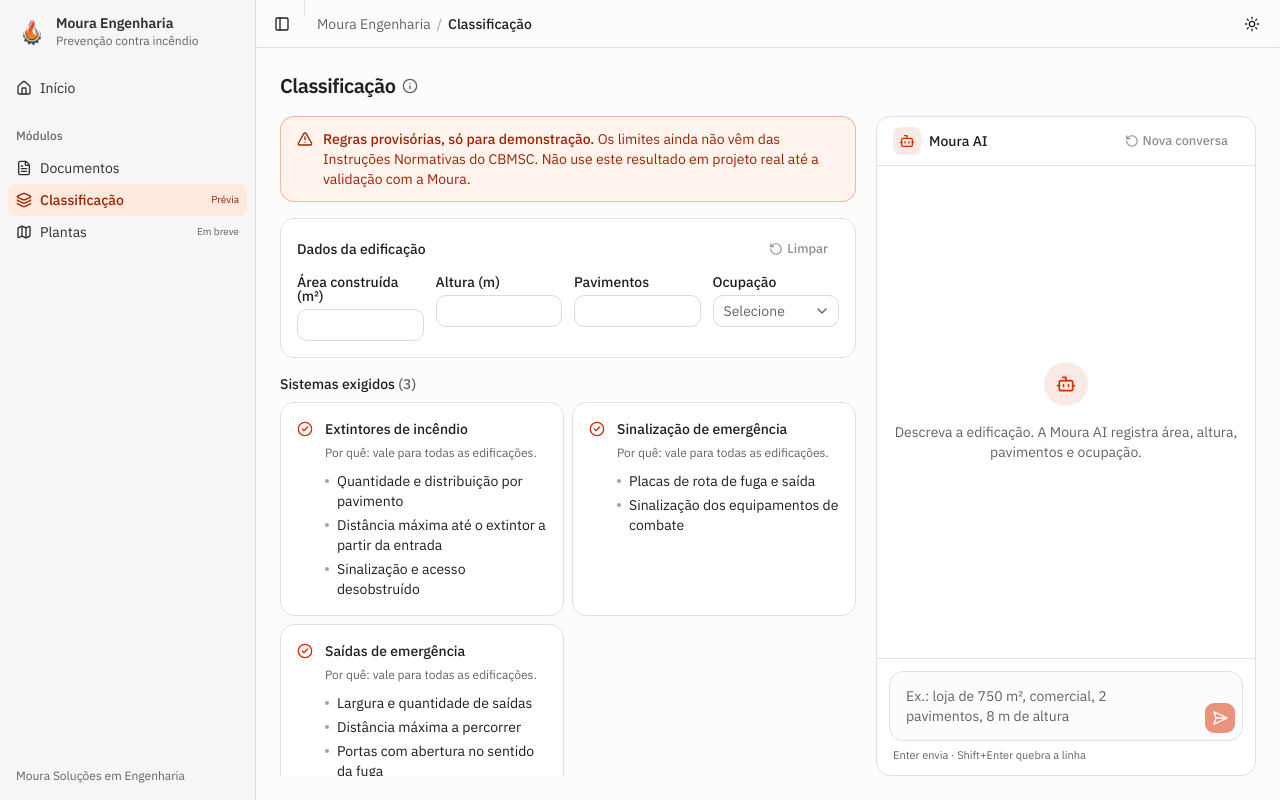
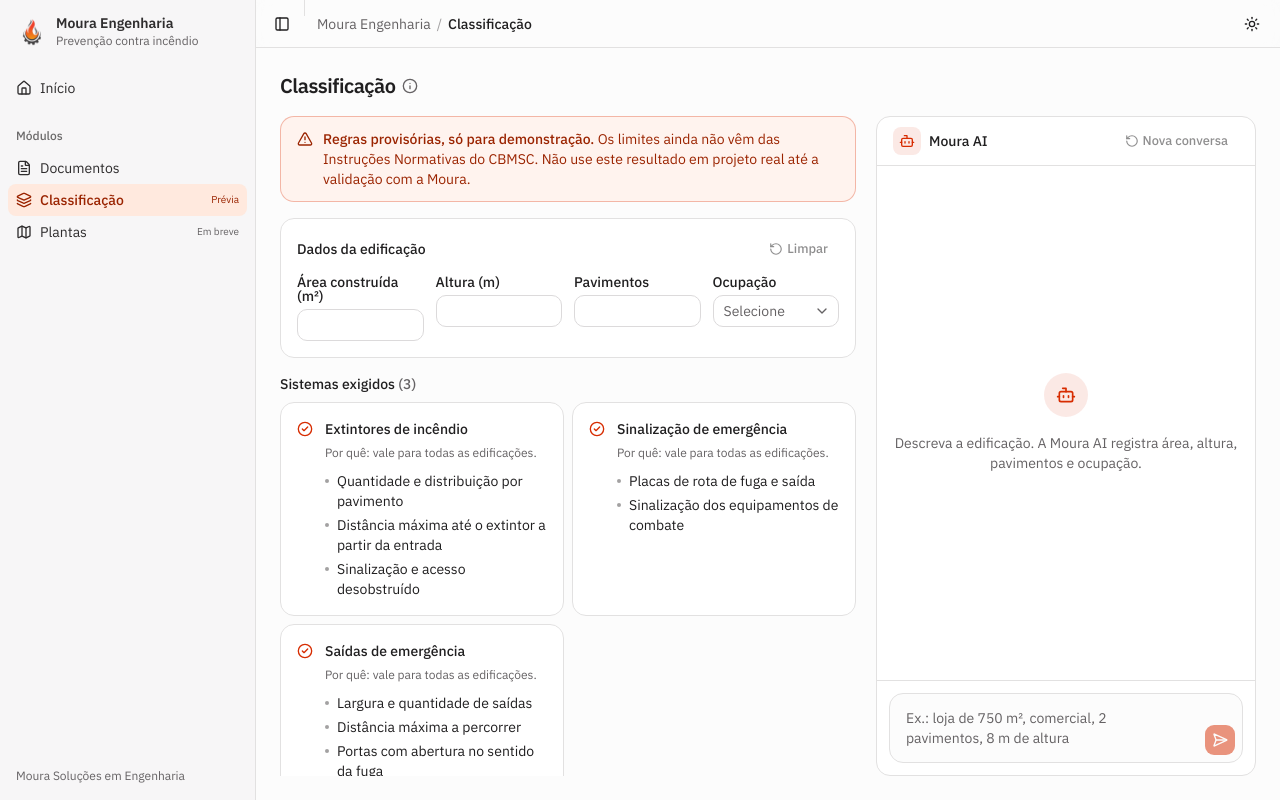
Before and after one commit to tiagoponciano/Moura-AI, a Next.js app in the folder client/: page /classification in a window 1280 px wide. Built offline with nearby package versions, Linux system fonts and the light colour scheme.

Commit message:
style(chat-composer.tsx): move the keyboard hint into the send tooltip

```diff
--- a/client/components/chat/chat-composer.tsx
+++ b/client/components/chat/chat-composer.tsx
@@ -2,6 +2,11 @@ import { Loader2, SendHorizontal } from "lucide-react";
 import type { FormEvent, KeyboardEvent } from "react";
 import { Button } from "@/components/ui/button";
 import { Textarea } from "@/components/ui/textarea";
+import {
+  Tooltip,
+  TooltipContent,
+  TooltipTrigger,
+} from "@/components/ui/tooltip";
 
 type ChatComposerProps = {
   value: string;
@@ -46,18 +51,29 @@ export function ChatComposer({
           rows={2}
           className="max-h-40 min-h-11 resize-none border-0 bg-transparent shadow-none focus-visible:ring-0 dark:bg-transparent"
         />
+        <Tooltip>
+          {/* The wrapper keeps the tooltip working while the button is disabled. */}
+          <TooltipTrigger asChild>
+            <span className="inline-flex">
               <Button
                 type="submit"
                 size="icon"
                 disabled={busy || !value.trim()}
                 aria-label="Enviar"
               >
-          {busy ? <Loader2 className="animate-spin" /> : <SendHorizontal />}
+                {busy ? (
+                  <Loader2 className="animate-spin" />
+                ) : (
+                  <SendHorizontal />
+                )}
               </Button>
+            </span>
+          </TooltipTrigger>
+          <TooltipContent>
+            Enter envia · Shift+Enter quebra a linha
+          </TooltipContent>
+        </Tooltip>
       </div>
-      <p className="mt-1.5 px-1 text-[11px] text-muted-foreground">
-        Enter envia · Shift+Enter quebra a linha
-      </p>
     </form>
   );
 }
```
Lines whose indentation alone changed are shown as unchanged.
